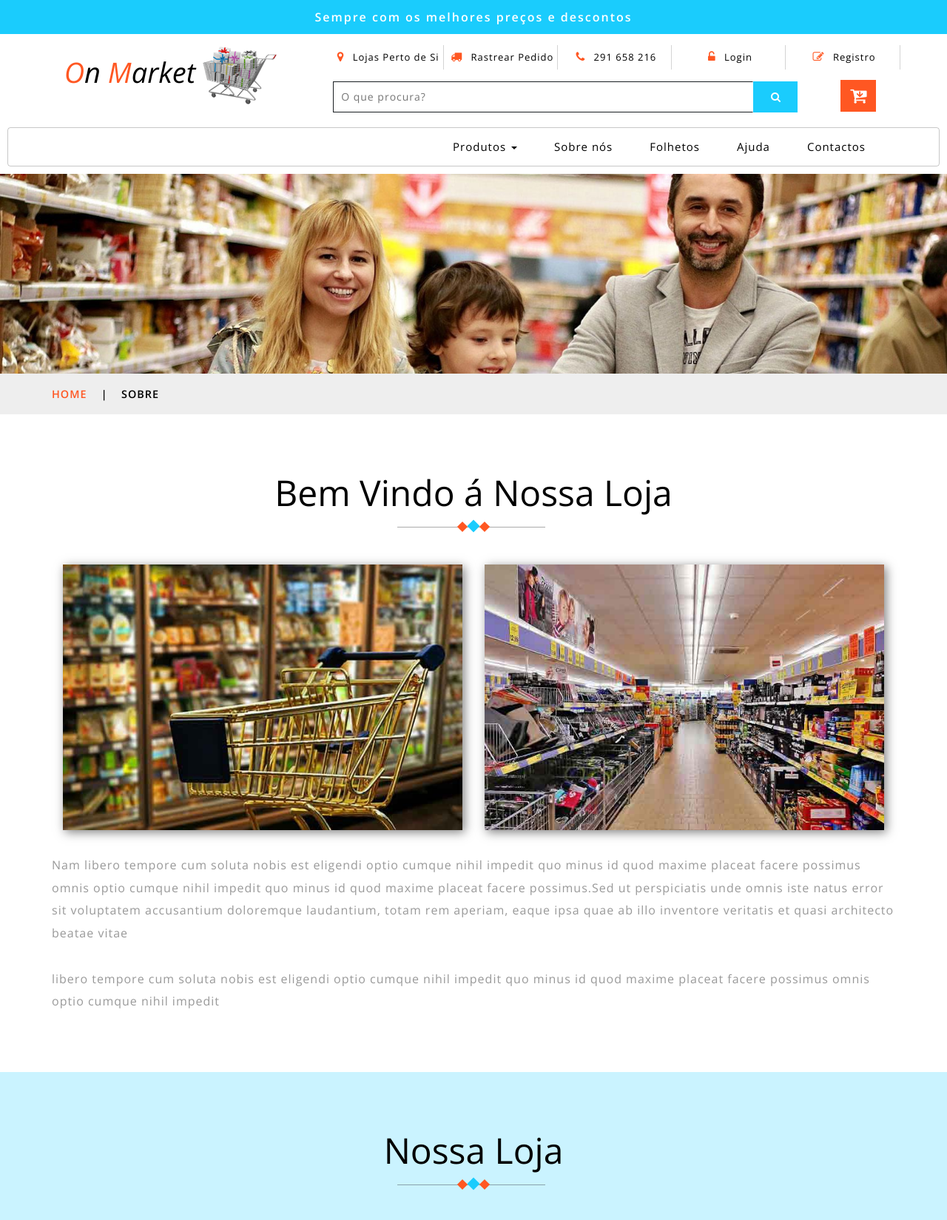
After one commit to Pr3d2t0r/pap, a CodeIgniter app: page /pap/sobre/ in a window 1280 px wide. The commit adds this page. Shown: the top 1649 px of the page at 74% size. Run offline with CodeIgniter, Linux system fonts and the light colour scheme.

Commit message:
About Us page + Bread Crumbs component -- front end

```diff
--- a/application/config/routes.php
+++ b/application/config/routes.php
@@ -52,3 +52,5 @@ defined('BASEPATH') OR exit('No direct script access allowed');
 $route['default_controller'] = 'home';
 $route['404_override'] = '';
 $route['translate_uri_dashes'] = FALSE;
+
+$route['sobre'] = "About";
--- /dev/null
+++ b/application/controllers/About.php
@@ -0,0 +1,19 @@
+<?php
+defined('BASEPATH') OR exit('No direct script access allowed');
+
+class About extends MY_Controller {
+
+
+    public function __construct()
+    {
+        parent::__construct();
+    }
+
+    public function index()
+	{
+		$this->load->view('general/header');
+		$this->load->view('general/menu');
+		$this->load->view('about/index');
+		$this->load->view('general/footer');
+	}
+}
--- /dev/null
+++ b/application/views/about/index.php
@@ -0,0 +1,62 @@
+<!-- banner -->
+<div class="page-head_agile_info_w3l"></div>
+
+<?php $this->load->view("components/bread_crumbs"); ?>
+
+<div class="welcome">
+    <div class="container">
+        <h3 class="tittle-w3l">Bem Vindo á Nossa Loja
+            <span class="heading-style">
+					<i></i>
+					<i></i>
+					<i></i>
+				</span>
+        </h3>
+        <div class="w3l-welcome-info">
+            <div class="col-sm-6 col-xs-6 welcome-grids">
+                <div class="welcome-img">
+                    <img src="<?php echo base_url("resources/images/about.jpg");?>" class="img-responsive zoom-img" alt="">
+                </div>
+            </div>
+            <div class="col-sm-6 col-xs-6 welcome-grids">
+                <div class="welcome-img">
+                    <img src="<?php echo base_url("resources/images/about2.jpg");?>" class="img-responsive zoom-img" alt="">
+                </div>
+            </div>
+            <div class="clearfix"> </div>
+        </div>
+        <div class="w3l-welcome-text">
+            <p>Nam libero tempore cum soluta nobis est eligendi optio cumque nihil impedit quo minus id quod maxime placeat facere possimus
+                omnis optio cumque nihil impedit quo minus id quod maxime placeat facere possimus.Sed ut perspiciatis unde omnis iste
+                natus error sit voluptatem accusantium doloremque laudantium, totam rem aperiam, eaque ipsa quae ab illo inventore veritatis
+                et quasi architecto beatae vitae </p>
+            <p>libero tempore cum soluta nobis est eligendi optio cumque nihil impedit quo minus id quod maxime placeat facere possimus
+                omnis optio cumque nihil impedit </p>
+        </div>
+    </div>
+</div>
+
+<div class="about">
+    <div class="container">
+        <h3 class="tittle-w3l">Nossa Loja
+            <span class="heading-style">
+					<i></i>
+					<i></i>
+					<i></i>
+				</span>
+        </h3>
+        <div class="about-tp">
+            <div class="col-md-8 about-agileits-w3layouts-left">
+                <iframe src="https://www.youtube.com/embed/ulBVcJpEf8s"></iframe>
+            </div>
+            <div class="col-md-4 about-agileits-w3layouts-right">
+                <div class="img-video-about">
+                    <img src="images/videoimg2.png" alt="">
+                </div>
+                <h4>On Market</h4>
+                <p>Sempre com os melhores preços e descontos</p>
+            </div>
+            <div class="clearfix"></div>
+        </div>
+    </div>
+</div>
--- /dev/null
+++ b/application/views/components/bread_crumbs.php
@@ -0,0 +1,21 @@
+<div class="services-breadcrumb">
+    <div class="agile_inner_breadcrumb">
+        <div class="container">
+            <ul class="w3_short">
+                <?php $last = count($this->router->uri->segments);?>
+                <li>
+                    <a href="<?php echo base_url(); ?>">Home</a>
+                    <i>|</i>
+                </li>
+                <?php foreach ($this->router->uri->segments as $i => $segment): ?>
+                    <li>
+                        <?php echo $segment; ?>
+                        <?php if ($i != $last): ?>
+                            <i>|</i>
+                        <?php endif; ?>
+                    </li>
+                <?php endforeach;?>
+            </ul>
+        </div>
+    </div>
+</div>
--- a/application/views/general/footer.php
+++ b/application/views/general/footer.php
@@ -214,6 +214,7 @@
 
 <script src="<?php echo base_url("resources/js/minicart.js");?>"></script>
 <script>
+    // user-content-minicartjs
     paypalm.minicartk.render(); //use only unique class names other than paypalm.minicartk.Also Replace same class name in css and minicart.min.js
 
     paypalm.minicartk.cart.on('checkout', function (evt) {
@@ -324,8 +325,10 @@
             easingType: 'linear'
         };
         */
+        // https://gist.github.com/svizion/3241271
         $().UItoTop({
-            easingType: 'easeOutQuart'
+            easingType: 'easeOutQuart',
+            min:  600
         });
 
     });
--- a/application/views/general/menu.php
+++ b/application/views/general/menu.php
@@ -154,14 +154,14 @@ $this->load->view('components/sign_up');
                                         </ul>
                                     </div>
                                     <div class="col-sm-4 multi-gd-img">
-                                        <img src="images/nav.png" alt="">
+                                        <img src="<?php echo base_url('resources/images/nav.png'); ?>" alt="">
                                     </div>
                                     <div class="clearfix"></div>
                                 </div>
                             </ul>
                         </li>
                         <li class="">
-                            <a class="nav-stylehead" href="#">Sobre nós</a>
+                            <a class="nav-stylehead" href="<?php echo base_url("sobre/"); ?>">Sobre nós</a>
                         </li>
                         <li class="">
                             <a class="nav-stylehead" href="#">Folhetos</a>
```
